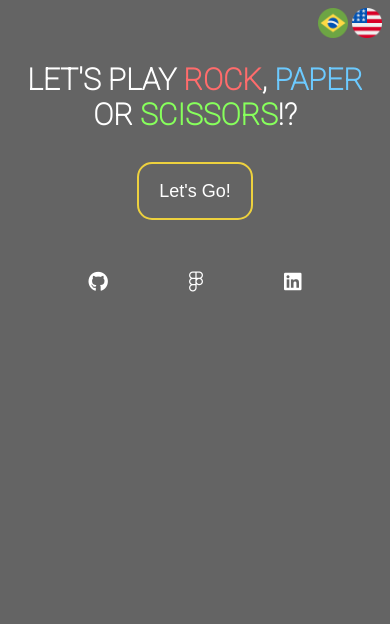
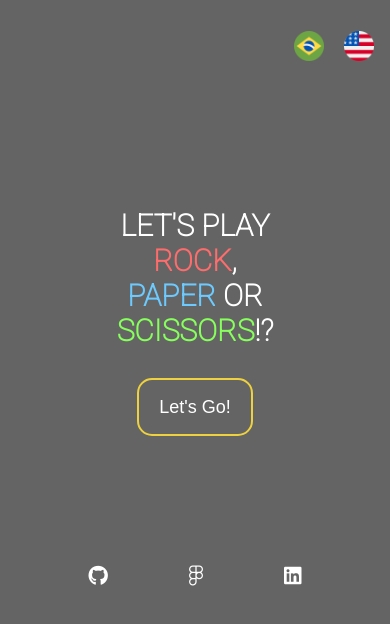
Before and after one commit to jrprett/rock-paper-scissors-game, a plain HTML site: page index.html in a window 390 px wide. Drawn offline with Linux system fonts and the light colour scheme.

Commit message:
responsiveness of the page

```diff
--- a/styles.css
+++ b/styles.css
@@ -4,10 +4,20 @@
 
 body{
     font-family: 'Roboto', sans-serif;
+    height: 100hv;
+    display: flex;
+    flex-direction: column;
 }
 
 header{
-    text-align: end;
+    display: flex;
+    justify-content: end;
+    align-items: center;
+    height: 130px;
+}
+
+nav img{
+    padding: 8px;
 }
 
 a{
@@ -16,9 +26,10 @@ a{
 
 main{
     display: flex;
+    margin: 100px;
     flex-direction: column;
+    justify-content: center;
     align-items: center;
-
     gap: 10px;
 }
 
@@ -59,14 +70,31 @@ footer{
     display: flex;
     flex-direction: row;
     justify-content: space-evenly;
-    margin-top: 50px;
+    align-items: center;
+    height: 130px;
 }
 footer a{
     font-size: 20px;
-    color:#FFFFFF
+    color:#FFFFFF;
+
+}
+
+@media screen and (max-width: 950px){
+    header{
+        height: 100px;
+    }
+    footer{
+        height: 100px;
+    }
 }
 
 @media screen and (max-width: 500px){
+    header{
+        height: 80px;
+    }
+    footer{
+        height: 80px;
+    }
     h1{
         font-size: 30px;
     }
```
